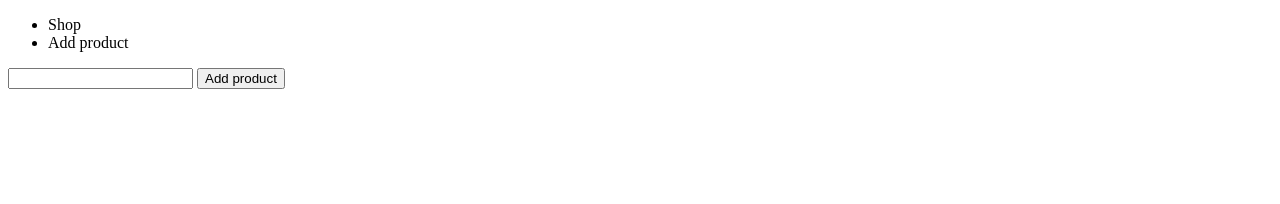
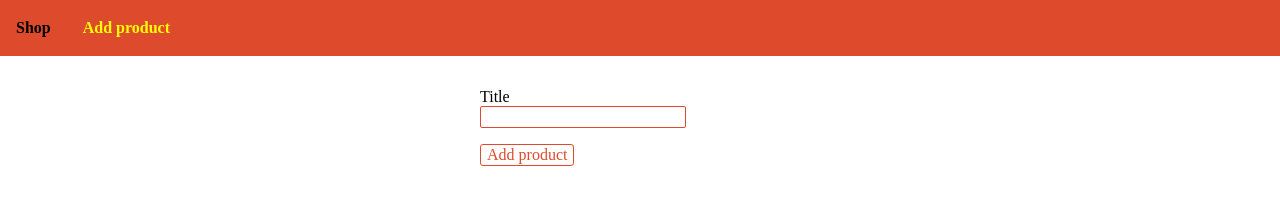
Before and after one commit to Mustafaelhdad/routing-with-express, a website: page views/add-product.html in a window 1280 px wide. Drawn offline with Linux system fonts and the light colour scheme.

Commit message:
add some style in the style tag in each page

```diff
--- a/routes/admin.js
+++ b/routes/admin.js
@@ -3,7 +3,7 @@ const express = require('express')
 const router = express.Router()
 
 router.get('/add-product', (req, res, next) => {
-  res.sendFile(path.join(__dirname, '../', 'views', 'add-product.html'))
+  res.sendFile(path.join(__dirname, '..', 'views', 'add-product.html'))
 })
 
 router.post('/add-product', (req, res, next) => {
--- a/routes/shop.js
+++ b/routes/shop.js
@@ -3,7 +3,7 @@ const express = require('express')
 const router = express.Router()
 
 router.get('/', (req, res, next) => {
-  res.sendFile(path.join(__dirname, '../', 'views', 'shop.html'))
+  res.sendFile(path.join(__dirname, '..', 'views', 'shop.html'))
 })
 
 module.exports = router
--- a/views/add-product.html
+++ b/views/add-product.html
@@ -4,20 +4,106 @@
   <meta charset="UTF-8">
   <meta name="viewport" content="width=device-width, initial-scale=1.0">
   <title>Add product</title>
+  <style>
+    body {
+      padding: 0;
+      margin: 0;
+    }
+
+    main {
+      padding: 1rem;
+    }
+
+    .main-header {
+      width: 100%;
+      height: 3.5rem;
+      background-color: #dd4b2c;
+    }
+
+    .main-header__nav {
+      height: 100%;
+      display: flex;
+      align-items: center;
+    }
+
+    .main-header__item-list {
+      list-style: none;
+      margin: 0;
+      padding: 0;
+      display: flex;
+    }
+
+    .main-header__item {
+      margin: 0 1rem;
+      padding: 0;
+    }
+
+    .main-header__item a {
+      text-decoration: none;
+      color: black;
+      font-weight: bold;
+    }
+
+    .main-header__item a:hover,
+    .main-header__item a:active,
+    .main-header__item a.active {
+      color: yellow;
+    }
+
+    .product-form {
+      width: 20rem;
+      max-width: 90%;
+      margin: auto;
+    }
+
+    .form-control {
+      margin: 1rem 0;
+      width: 100%;
+    }
+
+    .form-control label,
+    .form-control input {
+      display: block;
+    }
+
+    .form-control input {
+      border: 1px solid #dd4b2c;
+      font: inherit;
+      border-radius: 2px;
+    }
+
+    button {
+      font: inherit;
+      border: 1px solid #dd4b2c;
+      color: #dd4b2c;
+      background: white;
+      border-radius: 3px;
+      cursor: pointer;
+    }
+
+    button:hover,
+    button:active {
+      background-color: #dd4b2c;
+      color: white;
+    }
+  </style>
 </head>
 <body>
-  <header>
-    <nav>
-      <ul>
-        <li href='/'>Shop</li>
-        <li href='/add-product'>Add product</li>
+  <header class='main-header'>
+    <nav class='main-header__nav'>
+      <ul class='main-header__item-list'>
+        <li class='main-header__item'><a href="/">Shop</a></li>
+        <li class='main-header__item'><a href="/add-product" class="active">Add product</a></li>
       </ul>
     </nav>
   </header>
 
   <main>
-    <form action="/add-product" method="POST">
-      <input type="text" name="title">
+    <form class='product-form' action="/add-product" method="POST">
+      <div class="form-control">
+        <label for="title">Title</label>
+        <input type="text" name="title">
+      </div>
       <button type="submit">Add product</button>
     </form>
   </main>
```
Also changed, not shown: views/not-found.html (+54 -0 lines), views/shop.html (+51 -5 lines), app.js (line endings or trailing spaces), 1 other file.
